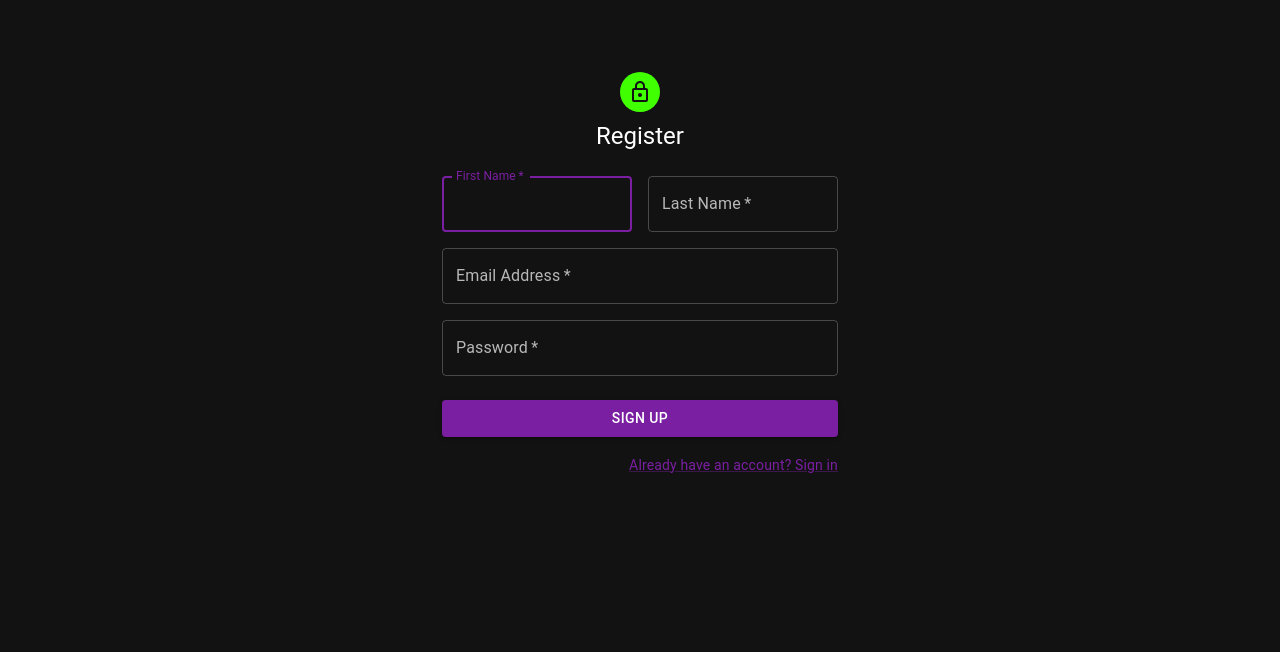
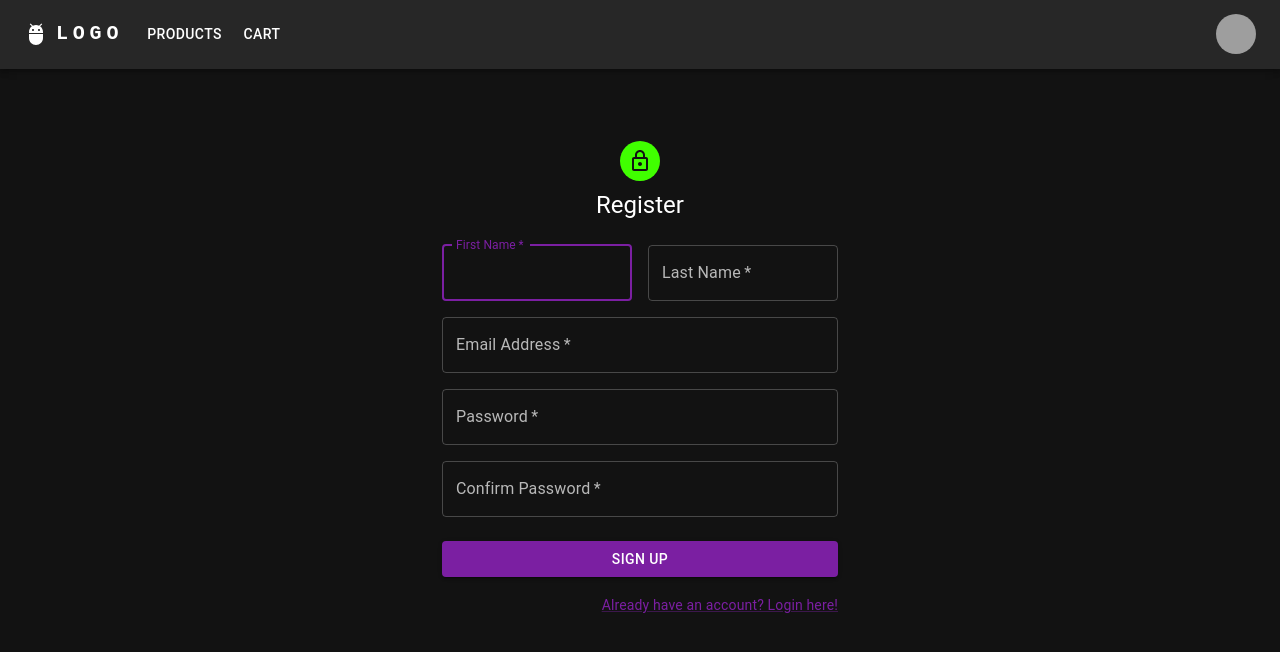
Before and after one commit to nancyk12/redux-frontend-summer23, a React (Create React App) app: page /register in a window 1280 px wide. Shown: the top 652 px of the page. Built offline with nearby package versions, Linux system fonts and the light colour scheme; grey boxes are pictures that could not be loaded.

Commit message:
added confirm password textfield

```diff
--- a/src/components/Login.js
+++ b/src/components/Login.js
@@ -83,7 +83,7 @@ export default function Login() {
               </Grid>
               <Grid item>
                 <Link href="/register" variant="body2">
-                  {"Don't have an account? Sign Up"}
+                 Don't have an account? Register Here!
                 </Link>
               </Grid>
             </Grid>
--- a/src/components/Register.js
+++ b/src/components/Register.js
@@ -17,7 +17,10 @@ export default function Register() {
   const handleSubmit = (event) => {
     event.preventDefault();
     const data = new FormData(event.currentTarget);
+    console.log(data)
     console.log({
+      firstname: data.get('firstName'),
+      lastname: data.get('lastName'),
       email: data.get('email'),
       password: data.get('password'),
     });
@@ -72,6 +75,7 @@ export default function Register() {
                   label="Email Address"
                   name="email"
                   autoComplete="email"
+                  // error={true}
                 />
               </Grid>
               <Grid item xs={12}>
@@ -82,6 +86,17 @@ export default function Register() {
                   label="Password"
                   type="password"
                   id="password"
+                  autoComplete="new-password"
+                />
+              </Grid>
+              <Grid item xs={12}>
+                <TextField
+                  required
+                  fullWidth
+                  name="password2"
+                  label="Confirm Password"
+                  type="password"
+                  id="password2"
                   autoComplete="new-password"
                 />
               </Grid>
@@ -103,7 +118,7 @@ export default function Register() {
             <Grid container justifyContent="flex-end">
               <Grid item>
                 <Link href="/login" variant="body2">
-                  Already have an account? Sign in
+                  Already have an account? Login here!
                 </Link>
               </Grid>
             </Grid>
```
Also changed, not shown: src/App.js (+8 -8 lines).
